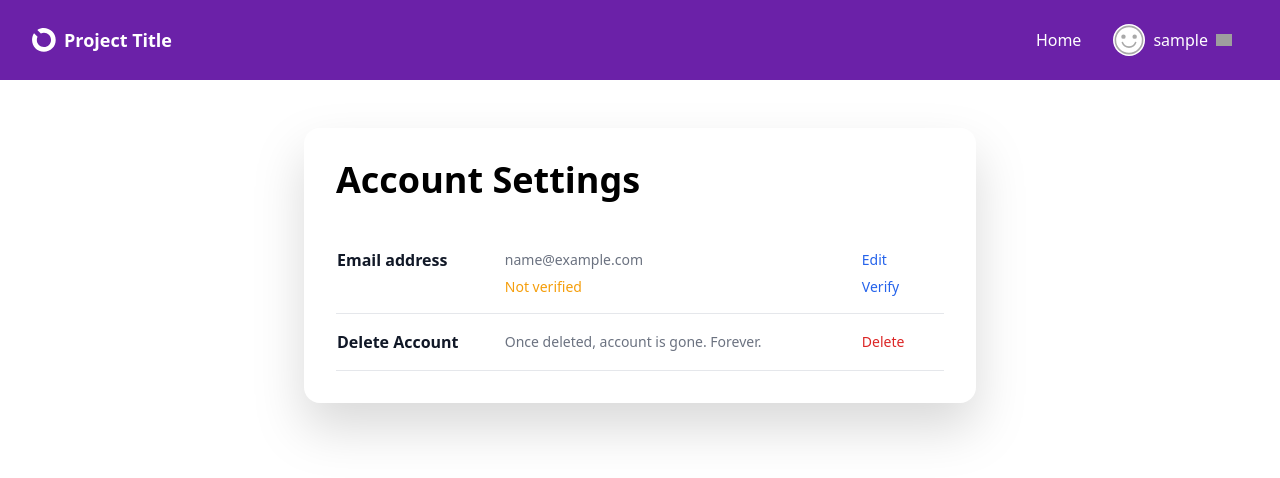
After one commit to Spondycode/DJANGO_STARTER, a Django app: page /profile/settings/ in a window 1280 px wide. The commit adds this page. Shown: the top 478 px of the page. Run offline with Django 5.2, Linux system fonts and the light colour scheme; the visitor is signed in with stand-in values (Sample User, id 1); parts of the project's set-up code (start-up, migrations or seed data) failed here and were passed over; some libraries are stand-ins or nearby versions; grey boxes are pictures that could not be loaded.

Commit message:
Add profile view and URLs for user profiles

```diff
--- a/a_core/urls.py
+++ b/a_core/urls.py
@@ -5,11 +5,14 @@ from django.contrib import admin
 from django.urls import path, include
 from django.conf.urls.static import static
 from django.conf import settings
+from a_users.views import profile_view
 
 urlpatterns = [
     path("admin/", admin.site.urls),
+    path("accounts/", include("allauth.urls")),
     path('', include('a_home.urls')),
     path('profile/', include('a_users.urls')),
+    path('@<username>/', profile_view, name="profile"),
 ]
 
 # Only used in Development
--- a/a_users/signals.py
+++ b/a_users/signals.py
@@ -1,5 +1,6 @@
 from django.dispatch import receiver
-from django.db.models.signals import post_save
+from django.db.models.signals import post_save, pre_save
+from allauth.account.models import EmailAddress
 from django.contrib.auth.models import User
 from .models import Profile
 
@@ -12,3 +13,24 @@ def user_post_save(sender, instance, created, **kwargs):
         Profile.objects.create(
             user = user,
         )
+    else:
+        # update all emailaddress if exists
+        try:
+            email_address = EmailAddress.objects.get_primary(user)
+            if email_address.email != user.email:
+                email_address.email = user.email
+                email_address.verified = False
+                email_address.save()
+        except:
+            # if allauth emailaddress does not exist, create one
+            EmailAddress.objects.create(
+                user = user,
+                email = user.email,
+                primary = True,
+                verified = False,
+            )
+
+@receiver(pre_save, sender=User)
+def user_presave(sender, instance, **kwargs):
+    if instance.username:
+        instance.username = instance.username.lower()
--- /dev/null
+++ b/a_users/templates/a_users/profile_settings.html
@@ -0,0 +1,59 @@
+{% extends 'layouts/box.html' %}
+
+{% block content %}
+
+<h1 class="mb-8">Account Settings</h1>
+
+<table class="w-full text-sm text-left text-gray-500">
+    <tbody>
+        <tr>
+            <th scope="row" class="pt-4 pb-1 text-base font-bold text-gray-900">
+                Email address
+            </th>
+            <td id="email-address" class="pt-4 pb-1 px-6">
+                {% if user.email %}{{ user.email }}{% else %}No Email{% endif %}
+            </td>
+            <td class="pt-4 pb-1 px-6">
+                <a id="email-edit" class=" cursor-pointer font-medium text-blue-600 hover:underline"
+                hx-get="{% url 'profile-emailchange' %}"
+                hx-target="#email-address"
+                hx-swap="innerHTML"
+                >
+                    Edit
+                </a>
+            </td>
+        </tr>
+        <tr class="border-b">
+            <th scope="row" class="pb-4 font-medium text-gray-900">
+            </th>
+            <td class="px-6 pb-4">
+                {% if user.emailaddress_set.first.verified %}
+                <span class="text-green-500">Verified</span>{% else %}
+                <span class="text-amber-500">Not verified</span>
+                {% endif %}
+            </td>
+            <td class="px-6 pb-4">
+                <a href="{% url 'profile-emailverify' %}" class="font-medium text-blue-600 hover:underline">
+                    {% if not user.emailaddress_set.first.verified %}Verify{% endif %}
+                </a>
+            </td>
+        </tr>
+
+        <tr class="border-b">
+            <th scope="row" class="py-4 text-base font-bold text-gray-900">
+                Delete Account
+            </th>
+            <td class="px-6 py-4">
+                Once deleted, account is gone. Forever.
+            </td>
+            <td class="px-6 py-4">
+                <a href="{% url 'profile-delete' %}" class="font-medium text-red-600 hover:underline">
+                    Delete
+                </a>
+            </td>
+        </tr>
+    </tbody>
+</table>
+
+
+{% endblock %}
--- a/a_users/urls.py
+++ b/a_users/urls.py
@@ -1,7 +1,12 @@
 from django.urls import path
-from a_users.views import *
+from a_users.views import profile_view, profile_edit_view, profile_settings_view, profile_emailchange, profile_emailverify, profile_delete
 
 urlpatterns = [
     path("", profile_view, name="profile"),
     path("edit/", profile_edit_view, name="profile-edit"),
+    path("onboarding/", profile_edit_view, name="profile-onboarding"),
+    path('settings/', profile_settings_view, name="profile-settings"),
+    path('emailchange/', profile_emailchange, name="profile-emailchange"),
+    path('emailverify/', profile_emailverify, name="profile-emailverify"),
+    path("delete/", profile_delete, name="profile-delete")
 ]
--- a/a_users/views.py
+++ b/a_users/views.py
@@ -1,9 +1,20 @@
-from django.shortcuts import render, redirect
+from django.shortcuts import render, redirect, get_object_or_404
+from django.urls import reverse
+from allauth.account.utils import send_email_confirmation
+from django.contrib.auth import logout
 from django.contrib.auth.decorators import login_required
-from .forms import *
+from django.contrib.auth.models import User
+from .forms import ProfileForm, EmailForm
+from django.contrib import messages
 
-def profile_view(request):
-    profile = request.user.profile
+def profile_view(request, username=None):
+    if username:
+        profile = get_object_or_404(User, username=username).profile
+    else:
+        try:
+            profile = request.user.profile
+        except:
+            return redirect("account_login")
     return render(request, "a_users/profile.html", {"profile": profile})
 
 
@@ -17,4 +28,63 @@ def profile_edit_view(request):
             form.save()
             return redirect("profile")
 
-    return render(request, "a_users/profile_edit.html", {"form": form})
+    if request.path == reverse("profile-onboarding"):
+        onboarding = True
+    else:
+        onboarding = False
+
+    return render(request, "a_users/profile_edit.html", {"form": form, "onboarding": onboarding })
+
+
+@login_required
+def profile_settings_view(request):
+    return render(request, "a_users/profile_settings.html")
+
+
+
+@login_required
+def profile_emailchange(request):
+
+    if request.htmx:
+        form = EmailForm(instance=request.user)
+        return render(request, 'partials/email_form.html', {'form': form})
+
+    if request.method == "POST":
+        form = EmailForm(request.POST, instance=request.user)
+
+        if form.is_valid():
+
+            # Check if email already exists
+            email = form.cleaned_data["email"]
+            if User.objects.filter(email=email).exclude(id=request.user.id).exists():
+                messages.warning(request, f'{email} is already in use, please use another email')
+                return redirect("profile-settings")
+            form.save()
+
+            # Then Signal updates email and set verified to False
+            # Then send a confirmation email
+            send_email_confirmation(request, request.user)
+
+            return redirect("profile-settings")
+        else:
+            messages.warning(request, "Form Not Valid!")
+            return redirect("profile-settings")
+
+    return redirect("home")
+
+
+@login_required
+def profile_emailverify(request):
+    send_email_confirmation(request, request.user)
+    return redirect("profile-settings")
+
+
+@login_required
+def profile_delete(request):
+    user = request.user
+    if request.method == "POST":
+        logout(request)
+        user.delete()
+        messages.success(request, "Your account has been deleted - eff off then...")
+        return redirect("home")
+    return render(request, "a_users/profile_delete.html")
--- /dev/null
+++ b/templates/account/messages/logged_in.txt
@@ -0,0 +1 @@
+Well hello.... Nice to have you here.
--- a/templates/includes/header.html
+++ b/templates/includes/header.html
@@ -23,15 +23,15 @@
                     <ul class="hoverlist [&>li>a]:justify-end">
                         <li><a href="{% url 'profile' %}">My Profile</a></li>
                         <li><a href="{% url 'profile-edit' %}">Edit Profile</a></li>
-            <li><a href="">Settings</a></li>
-                        <li><a href="">Log Out</a></li>
+            <li><a href="{% url 'profile-settings' %}">Settings</a></li>
+                        <li><a href="{% url 'account_logout' %}">Log Out</a></li>
                     </ul>
                 </div>
             </li>
 
             {% else %}
-    <li><a href="">Login</a></li>
-            <li><a href="">Signup</a></li>
+    <li><a href="{% url 'account_login' %}">Login</a></li>
+            <li><a href="{% url 'account_signup' %}?next={% url 'profile-onboarding' %}">Signup</a></li>
             {% endif %}
         </ul>
     </nav>
```
Also changed, not shown: a_core/settings.py (+25 -9 lines), a_users/forms.py (+9 -0 lines), a_users/templates/a_users/profile_delete.html (added, +14 -0 lines), a_users/templates/a_users/profile_edit.html (+11 -0 lines), templates/404.html (added, +12 -0 lines), templates/allauth/layouts/base.html (added, +11 -0 lines), templates/partials/email_form.html (added, +9 -0 lines), templates/account/messages/logged_out.txt (added).
